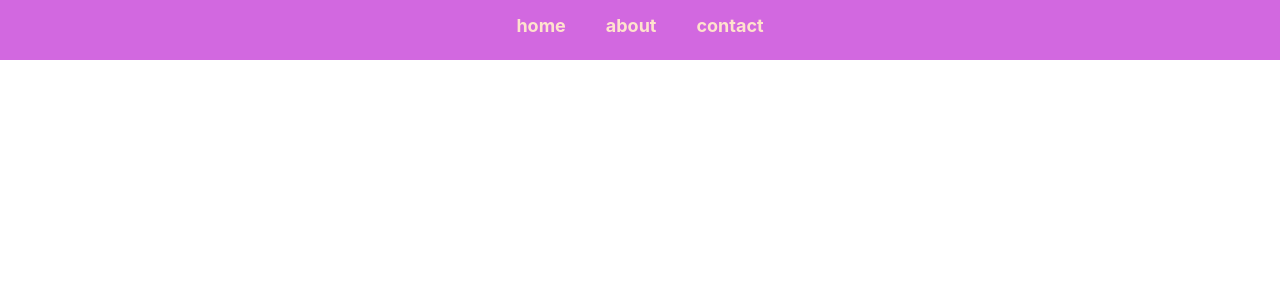
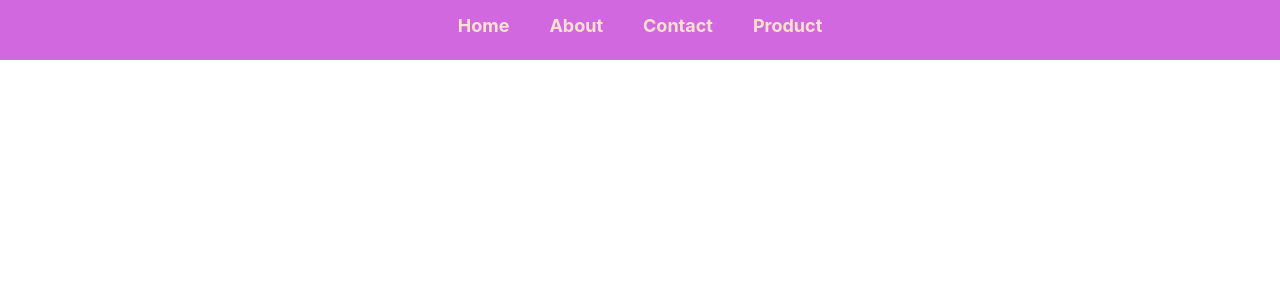
Before and after one commit to Amandeep1102/Triweb-Learning, a React (Create React App) app in the folder React/myproject/: page /product in a window 1280 px wide. Shown: the top 300 px of the page. Built offline with nearby package versions, Linux system fonts and the light colour scheme.

Commit message:
added project button to navbar

```diff
--- a/React/myproject/src/components/layouts/MainMenu.js
+++ b/React/myproject/src/components/layouts/MainMenu.js
@@ -5,10 +5,10 @@ function MainMenu(){
     return <header className={MainMenuStyle.header}>
         <nav>
             <ul>
-                <li><Link to="/">home</Link></li>
-                <li><Link to="/about">about</Link></li>
-                <li><Link to="/contact">contact</Link></li>
-
+                <li><Link to="/">Home</Link></li>
+                <li><Link to="/about">About</Link></li>
+                <li><Link to="/contact">Contact</Link></li>
+                <li><Link to="/product">Product</Link></li>
             </ul>
         </nav>
     </header>
--- a/React/myproject/src/components/layouts/product/productlist.js
+++ b/React/myproject/src/components/layouts/product/productlist.js
@@ -2,12 +2,12 @@ import ProductItem from "./productitem";
 import Styles from './ProductList.module.css';
 
 function productlist(props){
-    return <div className={Styles.list}>
+    return <ul className={Styles.list}>
         {props.products.map((item)=>{
-            return <ProductItem item={item}/>
+            return <ProductItem key={item.id} id={item.id} item={item}/>
         })}
 
-        </div>
+        </ul>
 }
 
 export default productlist;
--- a/React/myproject/src/pages/product.js
+++ b/React/myproject/src/pages/product.js
@@ -23,9 +23,7 @@ function Product(){
         }
        ]
     return <div>
-       <ul>
         <productlist products={products}/>
-        </ul>
     </div>
 }
 
```
